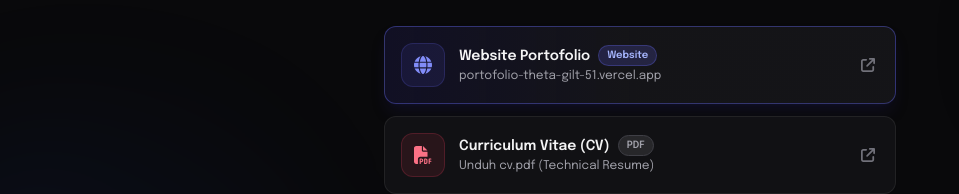
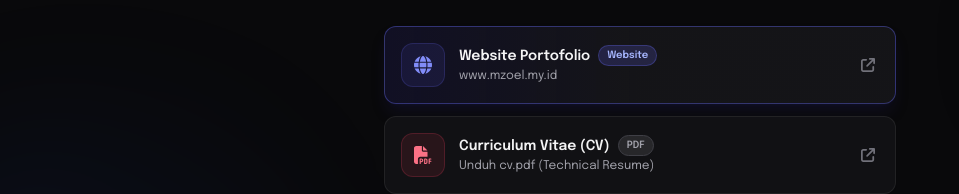
Before and after one commit to zul1996/Linktree, a Next.js app: page / in a window 1280 px wide. Shown: the part 485-679 px from the top of the page, without its empty margins (0-959 px from the left). Built offline with nearby package versions, Linux system fonts and the light colour scheme.

Commit message:
feat(links): perbarui tautan website portofolio ke www.mzoel.my.id

```diff
--- a/src/app/page.tsx
+++ b/src/app/page.tsx
@@ -39,8 +39,8 @@ const LINKS: LinkItem[] = [
   {
     id: "website",
     title: "Website Portofolio",
-    subtitle: "portofolio-theta-gilt-51.vercel.app",
-    url: "https://portofolio-theta-gilt-51.vercel.app/",
+    subtitle: "www.mzoel.my.id",
+    url: "https://www.mzoel.my.id/",
     icon: <FaGlobe className="text-lg text-indigo-400" />,
     iconBg: "bg-indigo-500/10 border-indigo-500/20",
     badge: "Website",
@@ -100,7 +100,7 @@ const LINKS: LinkItem[] = [
 ];
 
 const SOCIALS = [
-  { label: "Website", href: "https://portofolio-theta-gilt-51.vercel.app/", icon: <FaGlobe className="w-4 h-4" /> },
+  { label: "Website", href: "https://www.mzoel.my.id/", icon: <FaGlobe className="w-4 h-4" /> },
   { label: "GitHub", href: "https://github.com/zul1996", icon: <FaGithub className="w-4 h-4" /> },
   { label: "LinkedIn", href: "https://www.linkedin.com/in/muhammad-zulkarnaen-indranto/", icon: <FaLinkedinIn className="w-4 h-4" /> },
   { label: "WhatsApp", href: "https://wa.me/6281937186854?text=Halo%20Mas%20Zul,%20salam%20kenal!", icon: <FaWhatsapp className="w-4 h-4" /> },
```
